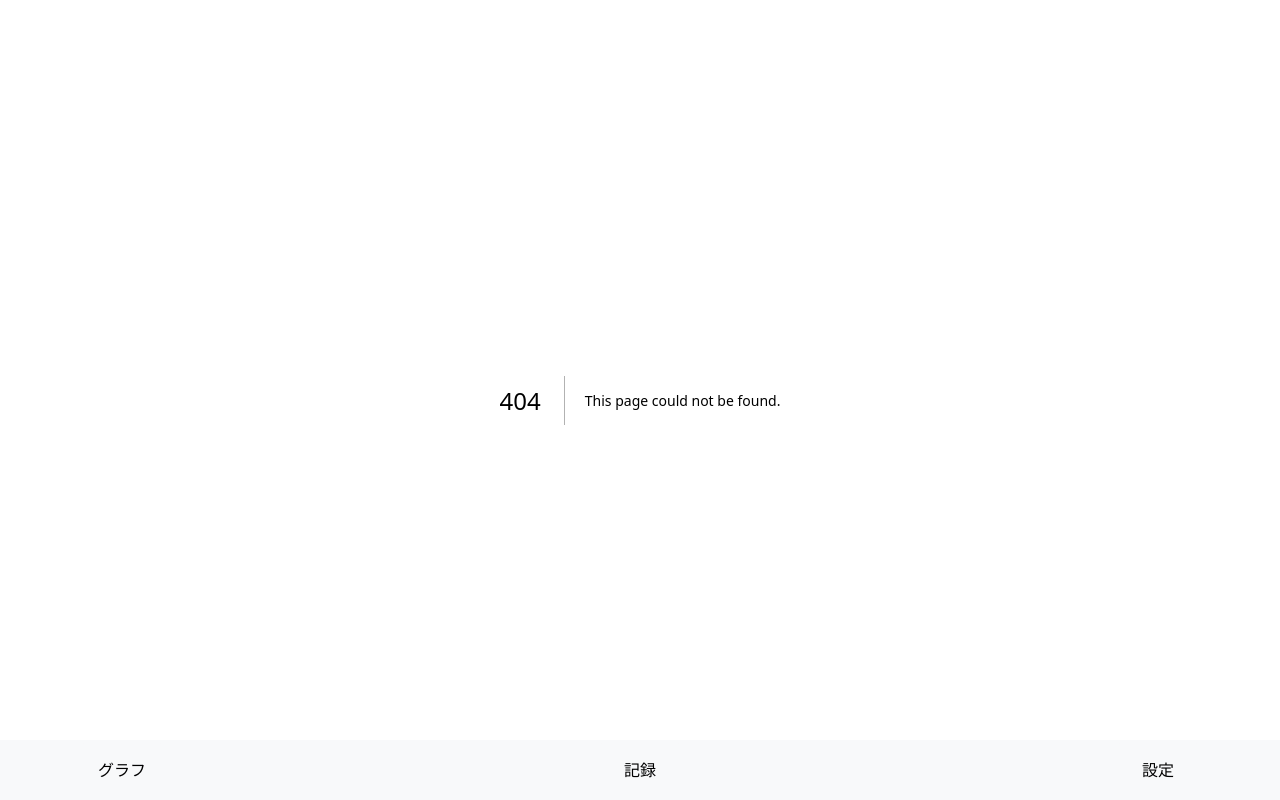
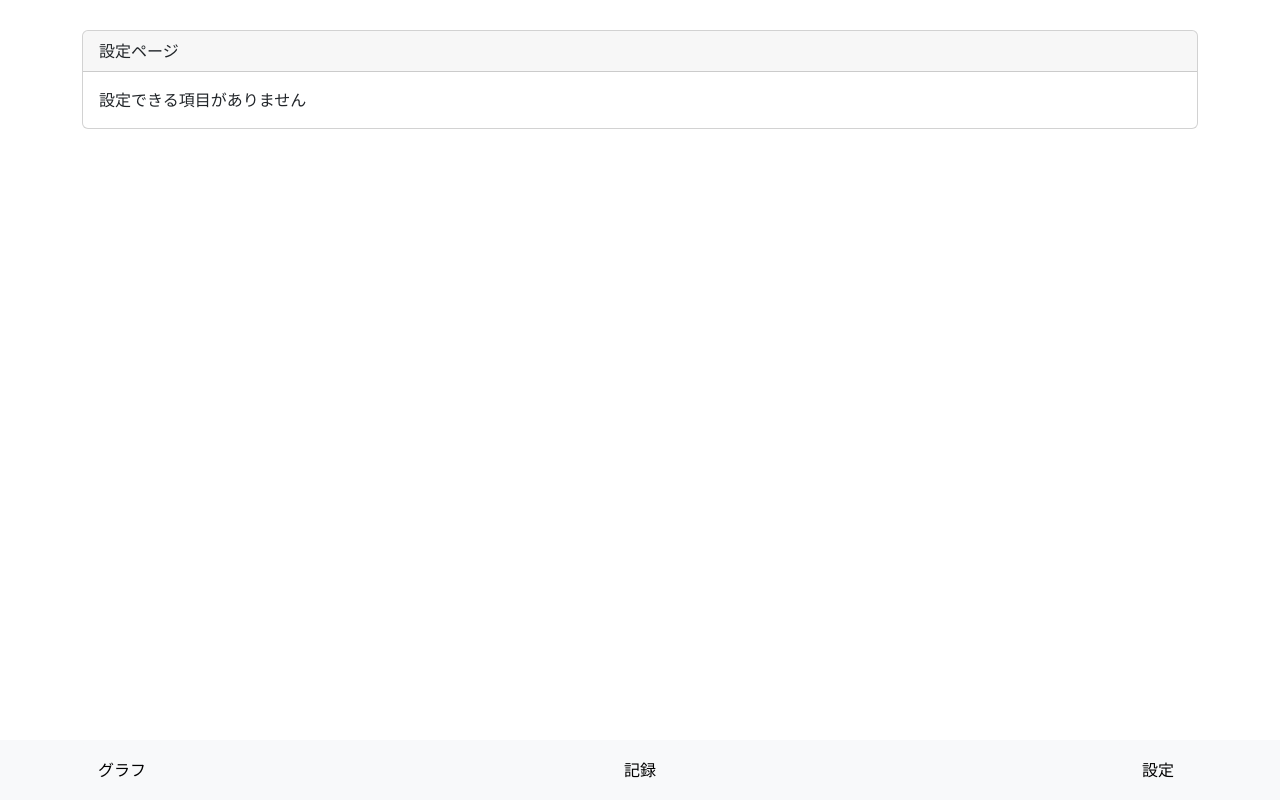
Before and after one commit to yashiro-ryo/cal-weight-chart, a Next.js app: page /setting in a window 1280 px wide. Before the commit this address had no page. Built offline with nearby package versions, Linux system fonts and the light colour scheme.

Commit message:
feat: 設定ページを追加

```diff
--- /dev/null
+++ b/pages/setting.tsx
@@ -0,0 +1,17 @@
+import styled from "styled-components";
+import { Card, Container } from "react-bootstrap";
+
+const StyledContainer = styled(Container)`
+  margin-top: 30px;
+`;
+
+export default function Setting() {
+  return (
+    <StyledContainer>
+      <Card>
+        <Card.Header>設定ページ</Card.Header>
+        <Card.Body>設定できる項目がありません</Card.Body>
+      </Card>
+    </StyledContainer>
+  );
+}
```
